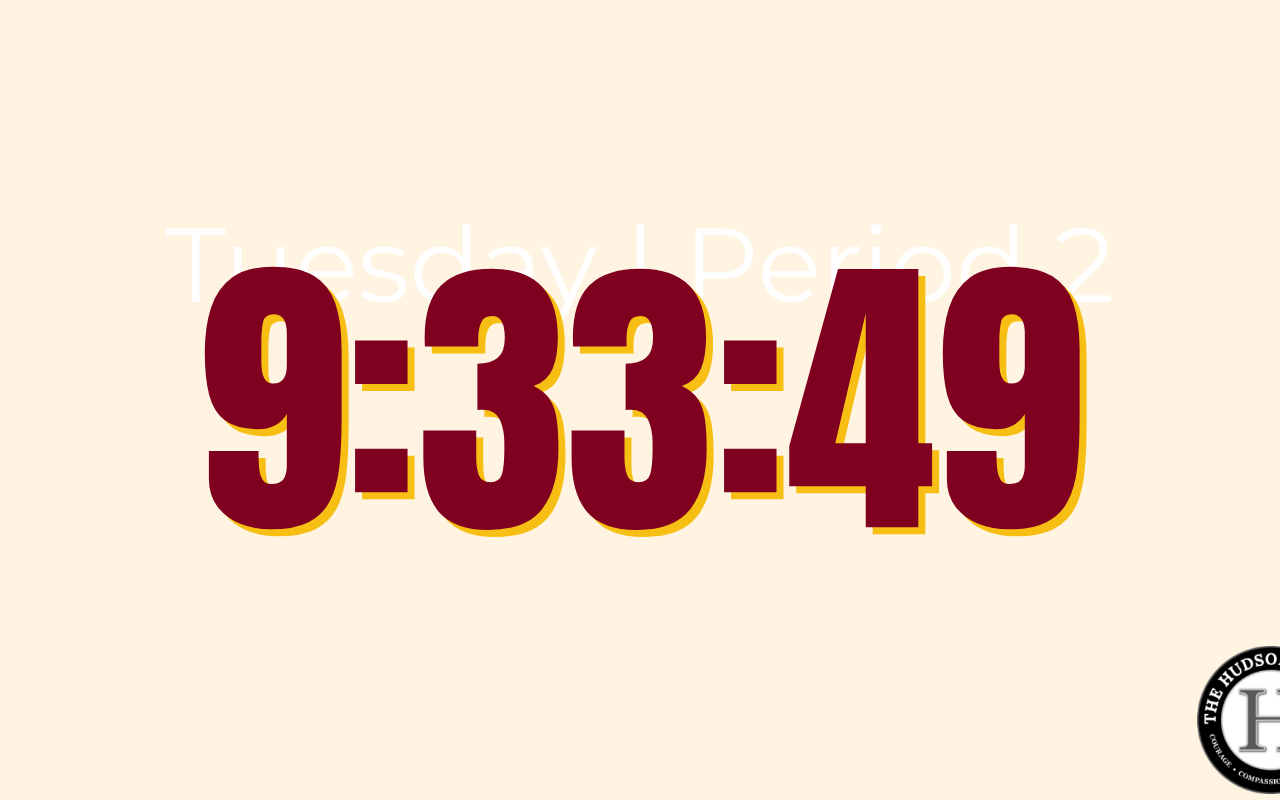
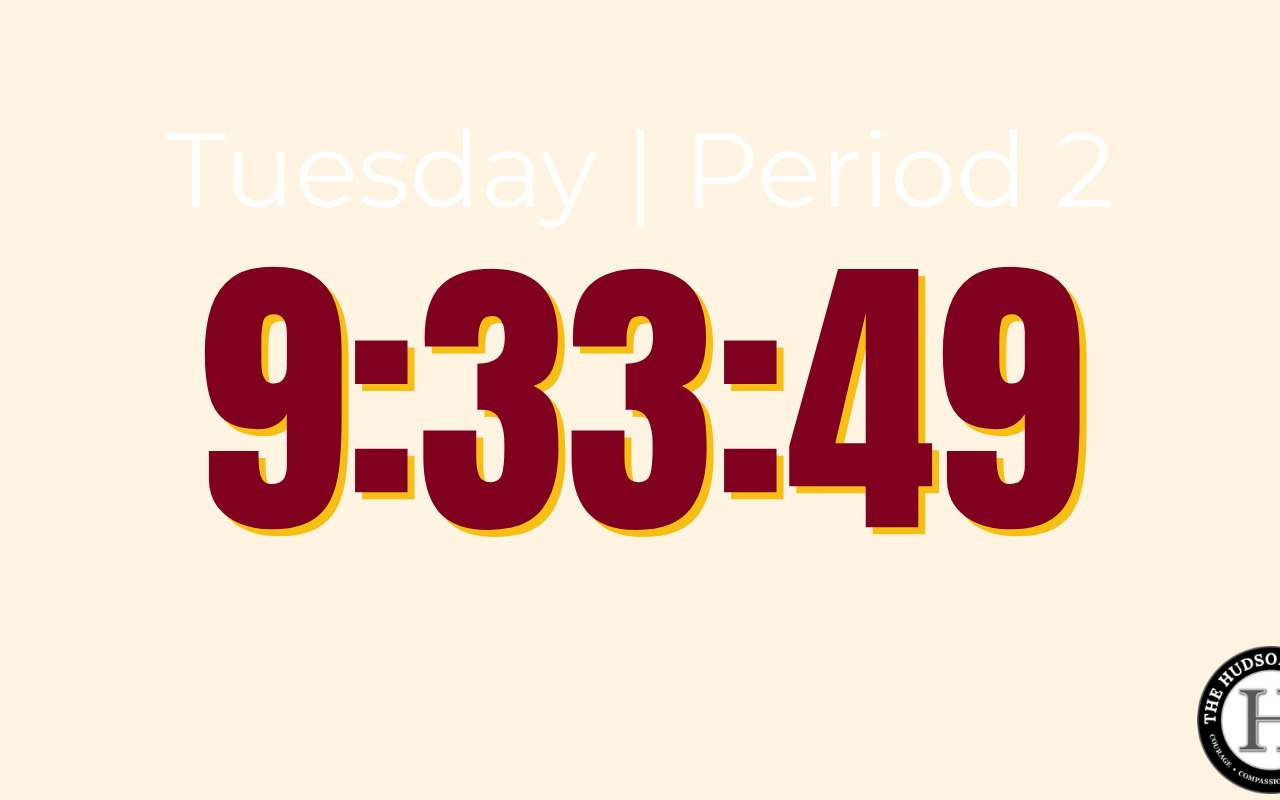
Before and after one commit to afitts-student/LOBBYPI.XYZ, a plain HTML site: page lobbypi/index.html in a window 1280 px wide. Drawn offline with Linux system fonts and the light colour scheme.

Commit message:
Update index.html

```diff
--- a/lobbypi/index.html
+++ b/lobbypi/index.html
@@ -59,7 +59,7 @@
     #schedule {
       font-weight: 400;
       font-size: 105px;
-      margin-top: 95px;
+      margin-bottom: 95px;
       text-align: center;
       user-select: none;
     }
```
